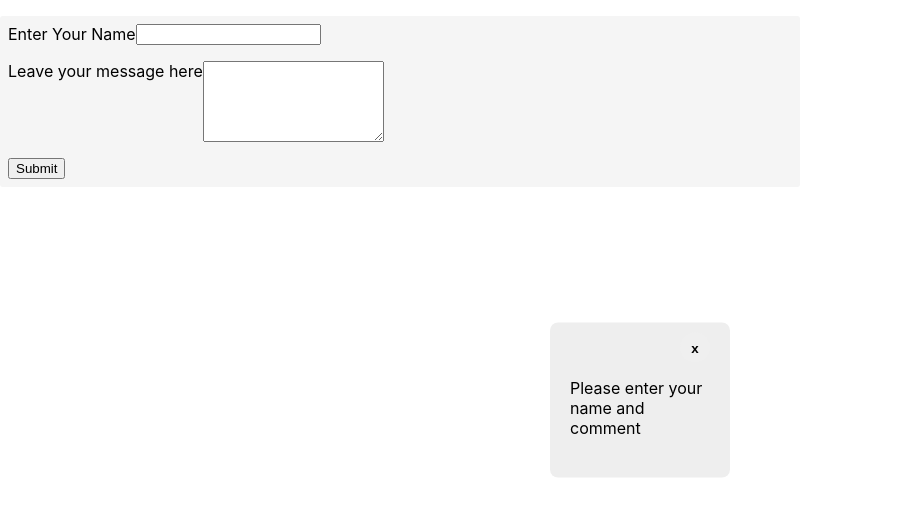
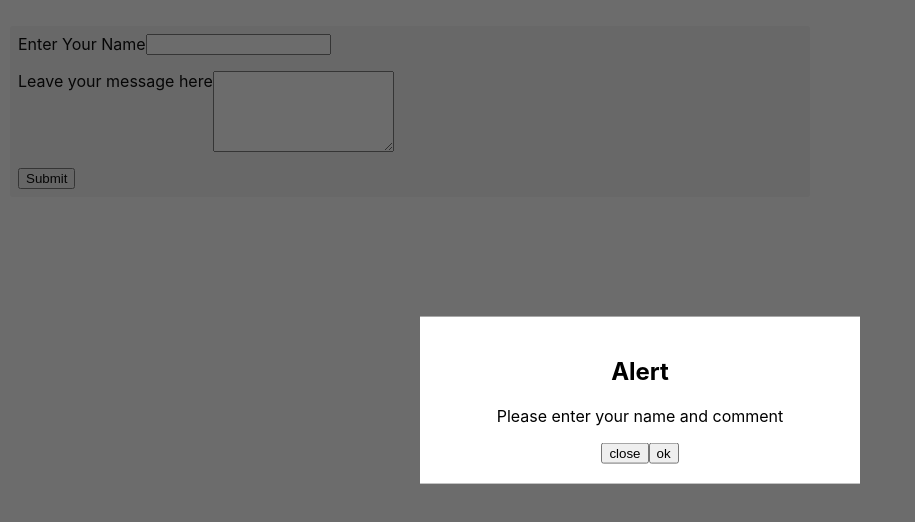
Before and after one commit to raynelle03/ReactProject, a React (Create React App) app in the folder scrapbook-tutorial/: page / in a window 1280 px wide. Both pictures are taken after a click on the button "Submit". Shown: the top 522 px of the page, without its empty margins (0-915 px from the left). Built offline with nearby package versions, Linux system fonts and the light colour scheme.

Commit message:
Added keyboard ascessible dialog

```diff
--- a/scrapbook-tutorial/src/App.js
+++ b/scrapbook-tutorial/src/App.js
@@ -5,48 +5,106 @@ import Dialog from "./Dialog";
 import { DragDropContext, Droppable } from "react-beautiful-dnd";
 
 class App extends Component {
+  static previousActiveElement;
+  constructor() {
+    super();
+  }
+
   state = {
-    characters: [],
-    isOpen: false,
+    comments: [],
   };
 
   onDragEnd = (result) => {
     console.log(result);
     if (!result.destination) return;
-    const items = this.state.characters;
+    const items = this.state.comments;
     const [reorderedItem] = items.splice(result.source.index, 1);
     items.splice(result.destination.index, 0, reorderedItem);
-    this.setState({ characters: items });
+    this.setState({ comments: items });
   };
 
   render() {
-    const { characters } = this.state;
-
+    const { comments } = this.state;
     return (
       <div className="container">
         <Form handleSubmit={this.handleSubmit} />
         <DragDropContext onDragEnd={this.onDragEnd}>
-          <Comment characterData={characters} />
+          <Comment characterData={comments} />
         </DragDropContext>
-        <Dialog isOpen={this.state.isOpen} onClose={this.onClose}>
-          Please enter your name and comment
-        </Dialog>
+
+        <div class="dialog" role="dialog" aria-labelledby="dialog_title">
+          <div class="dialog__window">
+            <div>
+              <h2 id="dialog_title">Alert</h2>
+            </div>
+            <div>
+              <p>Please enter your name and comment</p>
+              <button>close</button>
+              <button>ok</button>
+            </div>
+          </div>
+          <div class="dialog__mask"></div>
+        </div>
       </div>
     );
   }
 
-  onClose = () => {
-    this.setState({ isOpen: false });
-  };
-
-  handleSubmit = (character) => {
-    if (character.name === "" || character.comment === "") {
-      this.setState({ isOpen: true });
+  handleSubmit = (comment) => {
+    if (comment.name === "" || comment.comment === "") {
+      this.openDialog();
       return;
     }
 
-    console.log(character);
-    this.setState({ characters: [...this.state.characters, character] });
+    console.log(comment);
+    this.setState({ comments: [...this.state.comments, comment] });
+  };
+
+  //Dialog stuff
+
+  openDialog = () => {
+    this.previousActiveElement = document.activeElement;
+
+    Array.from(document.body.children).forEach((child) => {
+      if (child != document.querySelector(".dialog")) {
+        child.inert = true;
+      }
+    });
+
+    document.querySelector(".dialog").classList.add("opened");
+    document
+      .querySelector(".dialog__window")
+      .querySelectorAll("button")
+      .forEach((button) => {
+        button.addEventListener("click", this.closeDialog);
+      });
+    document.addEventListener("keydown", this.checkCloseDialog);
+    document.querySelector(".dialog").querySelector("button").focus();
+  };
+
+  checkCloseDialog = (e) => {
+    if (e.keyCode === 27) {
+      this.closeDialog();
+    }
+  };
+
+  closeDialog = () => {
+    document
+      .querySelector(".dialog__window")
+      .querySelectorAll("button")
+      .forEach((button) => {
+        button.removeEventListener("click", this.closeDialog);
+      });
+
+    document.removeEventListener("keydown", this.checkCloseDialog);
+
+    Array.from(document.body.children).forEach((child) => {
+      if (child != document.querySelector(".dialog")) {
+        child.inert = false;
+      }
+    });
+
+    document.querySelector(".dialog").classList.remove("opened");
+    this.previousActiveElement.focus();
   };
 }
 
--- a/scrapbook-tutorial/src/Dialog.js
+++ b/scrapbook-tutorial/src/Dialog.js
@@ -31,7 +31,8 @@ let dialogCloseButtonStyle = {
 class Dialog extends Component {
   render() {
     let dialog = (
-      <div style={dialogStyles}>
+      <div style={dialogStyles} className="modal-content">
+        <h2 id="dialog_title">Alert</h2>
         <button style={dialogCloseButtonStyle} onClick={this.props.onClose}>
           x
         </button>
@@ -43,7 +44,11 @@ class Dialog extends Component {
       dialog = null;
     }
 
-    return <div>{dialog}</div>;
+    return (
+      <div className="modal-container" role="dialog" aria-modal="true">
+        {dialog}
+      </div>
+    );
   }
 }
 
--- a/scrapbook-tutorial/src/index.css
+++ b/scrapbook-tutorial/src/index.css
@@ -42,8 +42,42 @@ code {
   flex-direction: column;
   flex-wrap: wrap;
   width: 800px;
+  margin: 10px;
 }
 
 #root {
   display: flex;
 }
+
+.dialog {
+  display: none;
+}
+
+.dialog.opened {
+  display: block;
+}
+
+.dialog__window {
+  z-index: 101;
+  background-color: #fff;
+  padding: 20px;
+  text-align: center;
+  width: 90%;
+  max-width: 400px;
+  position: fixed;
+  top: 50%;
+  left: 50%;
+  transform: translate(-50%, -50%);
+}
+
+.dialog__mask {
+  z-index: 100;
+  position: fixed;
+  top: 0;
+  left: 0;
+  width: 100%;
+  height: 100%;
+  overflow: hidden;
+  background-color: rgb(10, 10, 10);
+  opacity: 0.6;
+}
```
